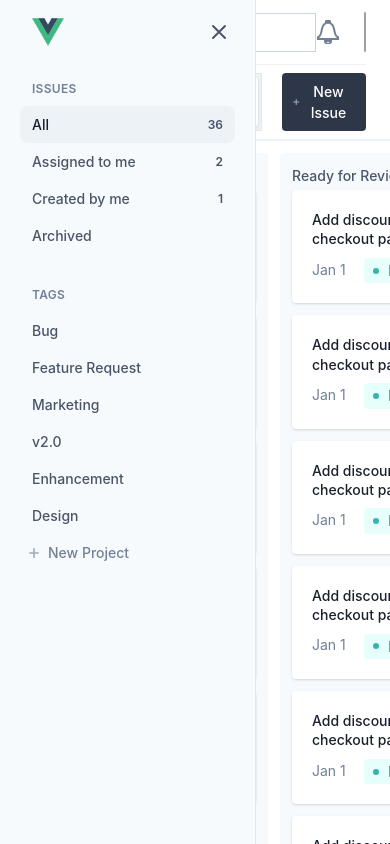
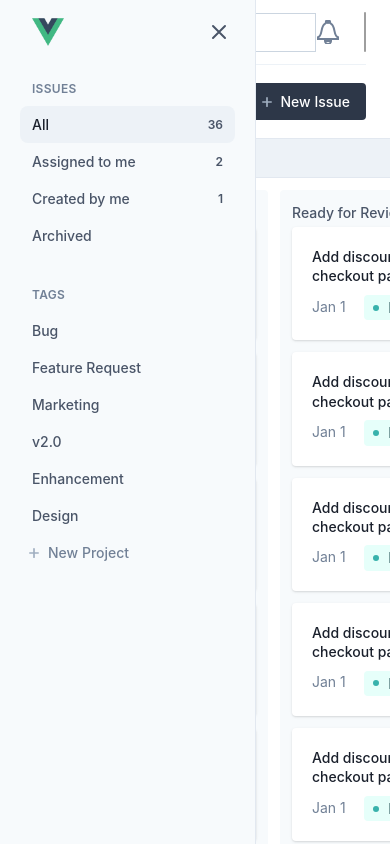
Before and after one commit to muhsenmaqsudi/vue-tailwindcss-progress, a Vue app: page / in a window 390 px wide. Built offline with nearby package versions, Linux system fonts and the light colour scheme; grey boxes are pictures that could not be loaded; what tailwindcss-animations, tailwindcss-transforms would draw is missing.

Commit message:
modified top header responsive design in sm screens

```diff
--- a/src/App.vue
+++ b/src/App.vue
@@ -96,8 +96,9 @@ subcategory: Application UI
     </div>
 
     <div class="flex-1 min-w-0 bg-white overflow-auto">
-      <div class="flex-shrink-0 border-b-2 border-gray-200">
-        <header class="px-6">
+      <div class="flex-shrink-0 sm:border-b-2 sm:border-gray-200">
+        <header>
+          <div class="px-6">
             <div class="flex justify-between items-center py-3 border-b border-gray-200">
               <div class="flex flex-1">
                 <button class="text-gray-600 lg:hidden" @click="sidebarOpen = true">
@@ -121,7 +122,6 @@ subcategory: Application UI
                       />
                     </svg>
                   </span>
-
                   <input
                     class="block w-full rounder-md border border-gray-400 pl-10 pr-4 py-2 text-sm text-gray-900 placeholder-gray-600"
                     placeholder="Search"
@@ -148,12 +148,12 @@ subcategory: Application UI
                 </button>
               </div>
             </div>
-          <div class="ml-6 flex items-center justify-between py-2">
-            <div class="flex items-center">
+            <div class="flex items-center justify-between py-2">
+              <div class="sm:flex sm:items-center">
                 <h2 class="text-xl font-semibold text-gray-900 leading-tight">
                   All Issues
                 </h2>
-              <div class="ml-6 flex items-center">
+                <div class="mt-1 flex items-center sm:mt-0 sm:ml-6">
                   <span class="rounded-full border-2 border-white">
                     <img
                       class="-ml-2 h-6 w-6 rounded-full object-cover "
@@ -185,7 +185,7 @@ subcategory: Application UI
                 </div>
               </div>
               <div class="flex">
-              <span class="inline-flex p-1 border bg-gray-200 rounded-md">
+                <span class="hidden sm:inline-flex p-1 border bg-gray-200 rounded-md">
                   <button class="-m-px px-2 py-1 rounded">
                     <svg class="h-6 w-6 text-gray-600" viewBox="0 0 24 24" fill="none">
                       <path
@@ -221,6 +221,29 @@ subcategory: Application UI
                   <span class="ml-1">New Issue</span>
                 </button>
               </div>
+            </div>
+          </div>
+          <div class="flex p-1 border-t border-b bg-gray-200 sm:hidden">
+            <button class="-m-px px-2 py-1 rounded">
+              <svg class="h-6 w-6 text-gray-600" viewBox="0 0 24 24" fill="none">
+                <path
+                  stroke="currentColor"
+                  stroke-width="2"
+                  stroke-linecap="round"
+                  d="M4 6h16M4 10h16M4 14h16M4 18h16"
+                />
+              </svg>
+            </button>
+            <button class="-m-px px-2 py-1 bg-white rounded shadow">
+              <svg class="h-6 w-6 text-gray-600" viewBox="0 0 24 24" fill="none">
+                <path
+                  stroke="currentColor"
+                  stroke-width="2"
+                  stroke-linecap="round"
+                  d="M9 17V7m0 10a2 2 0 01-2 2H5a2 2 0 01-2-2V7a2 2 0 012-2h2a2 2 0"
+                />
+              </svg>
+            </button>
           </div>
         </header>
       </div>
```
Lines whose indentation alone changed are shown as unchanged.
